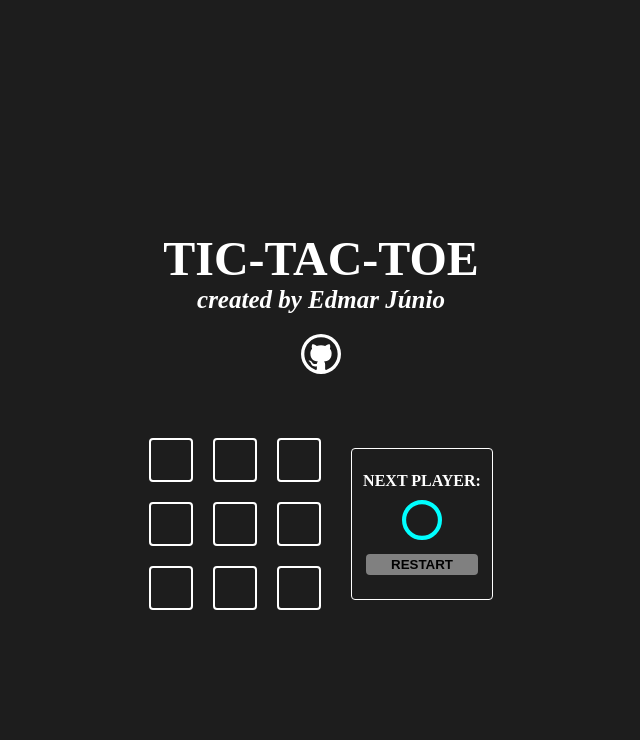
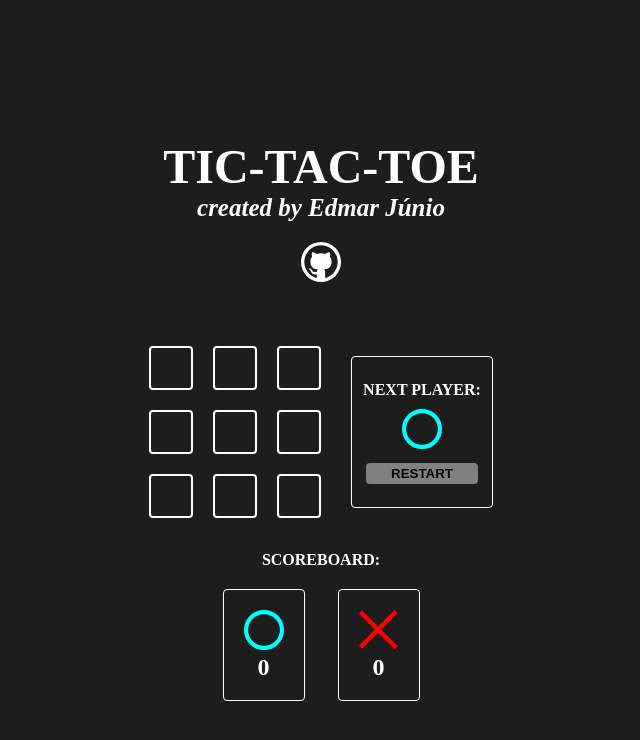
Before and after one commit to edmarjunio/react-jogo-da-velha, a Next.js app: page / in a window 1280 px wide. Shown: the top 740 px of the page, without its empty margins (319-959 px from the left). Built offline with nearby package versions, Linux system fonts and the light colour scheme; a web font is replaced by a local one.

Commit message:
scorebord created

```diff
--- a/src/components/game/Game.jsx
+++ b/src/components/game/Game.jsx
@@ -3,6 +3,7 @@
 
 import GameOption from '../gameOption/GameOption'
 import GameInfo from '../gameInfo/GameInfo'
+import Score from '../score/Score'
 
 const winnerTable = [
     [0, 1, 2],
@@ -70,6 +71,7 @@
     }, [winner])
 
     return (
+      <>
         <div className={styles.gameContent}>
             <div className={styles.game}>
             {
@@ -91,7 +93,8 @@
               isDraw={draw}
             />
         </div>
-
+        <Score />
+      </>
     )
 }
 
--- a/src/components/game/Game.module.css
+++ b/src/components/game/Game.module.css
@@ -9,6 +9,7 @@
     display: flex;
     gap: 30px;
     align-items: center;
+    margin-bottom: 33px;
 
 }
 
--- /dev/null
+++ b/src/components/score/Score.jsx
@@ -0,0 +1,23 @@
+import styles from './Score.module.css'
+
+import Icon from '../icon/Icon'
+
+function Score () {
+    return (
+        <>
+        <h4>SCOREBOARD:</h4>
+        <div className={styles.score}>
+            <div className={styles.scoreContent}>
+                <Icon iconName="circle"/>
+                <h2>0</h2>
+            </div>
+            <div className={styles.scoreContent}>
+                <Icon iconName="x"/>
+                <h2>0</h2>
+            </div>
+        </div>
+        </>
+    )
+}
+
+export default Score
--- /dev/null
+++ b/src/components/score/Score.module.css
@@ -0,0 +1,20 @@
+.score {
+    display: flex;
+    flex-direction: row;
+    align-items: center;
+    gap: 33px;
+    margin-top: 20px;
+
+}
+
+.scoreContent {
+    display: flex;
+    border: 1.5px solid white;
+    width: 80px;
+    height: 110px;
+    border-radius: 4px;
+    text-align: center;
+    justify-content: center;
+    align-items: center;
+    flex-direction: column;
+}
```
